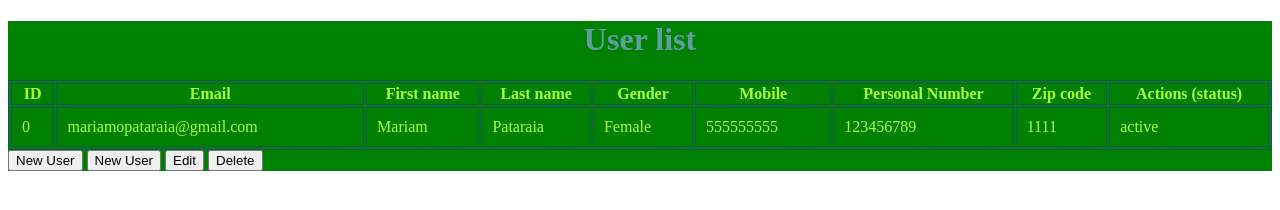
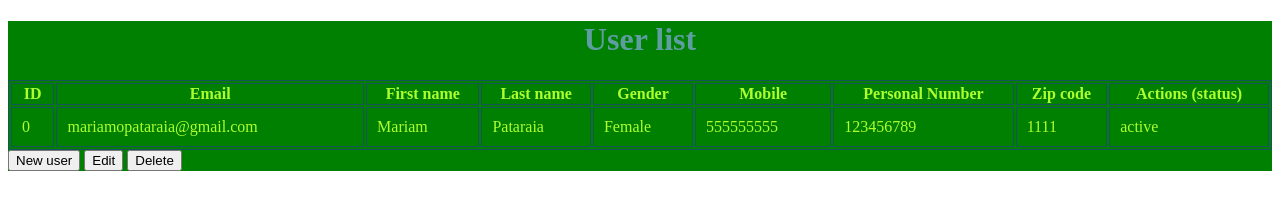
Before and after one commit to Mariamopataraia/Davaleba20, a plain HTML site: page index.html in a window 1280 px wide. Drawn offline with Linux system fonts and the light colour scheme.

Commit message:
Update index.html

```diff
--- a/index.html
+++ b/index.html
@@ -104,8 +104,8 @@
                 </div>
             </div>
         </div>
-        <button data-modal-target="#user-form-modal" id="simple-modal">New User</button>
-        <button id="new-user">New User</button>
+        <!-- <button data-modal-target="#user-form-modal" id="simple-modal">New User</button> -->
+        <button data-modal-target="#simple-modal" type="button">New user</button>
         <button id="edit-user">Edit</button>
         <button id="delete-user">Delete</button>
     </div>
```
